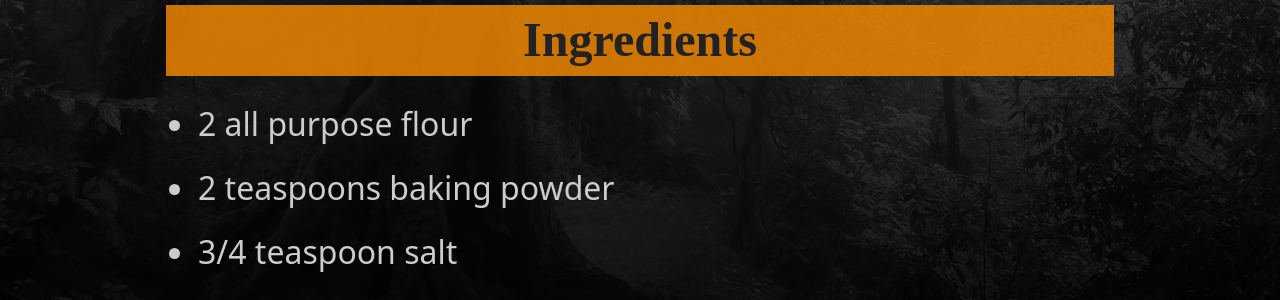
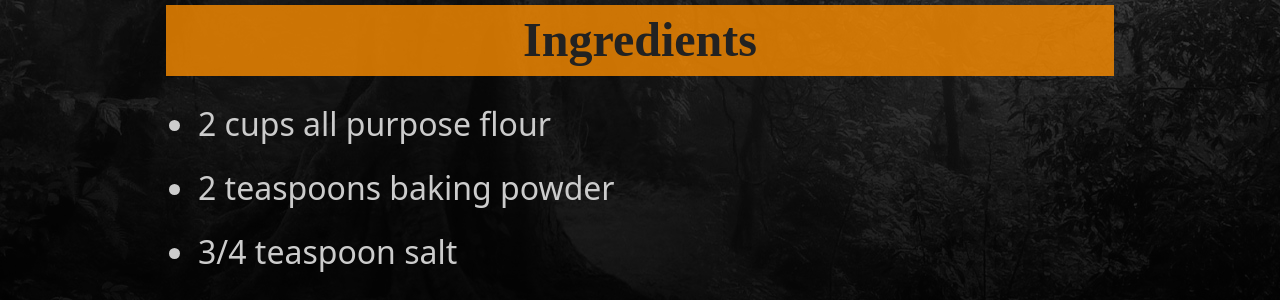
Before and after one commit to dits-family-cookbook/dits-family-cookbook.github.io, a Jekyll site: the page built from recipes/baking-and-desserts/cakes/blueberry-muffins.md, in a window 1280 px wide. Shown: the part 261-561 px from the top of the page. Built offline with Jekyll 4.4.1, drawn with Linux system fonts in a browser that asks for light colours.

Commit message:
Update blueberry-muffins.md

```diff
--- a/recipes/baking-and-desserts/cakes/blueberry-muffins.md
+++ b/recipes/baking-and-desserts/cakes/blueberry-muffins.md
@@ -5,7 +5,7 @@ layout: page
 
 # Ingredients
 
-* 2 all purpose flour
+* 2 cups all purpose flour
 * 2 teaspoons baking powder
 * 3/4 teaspoon salt
 * 1/2 cup butter or margarine
```
